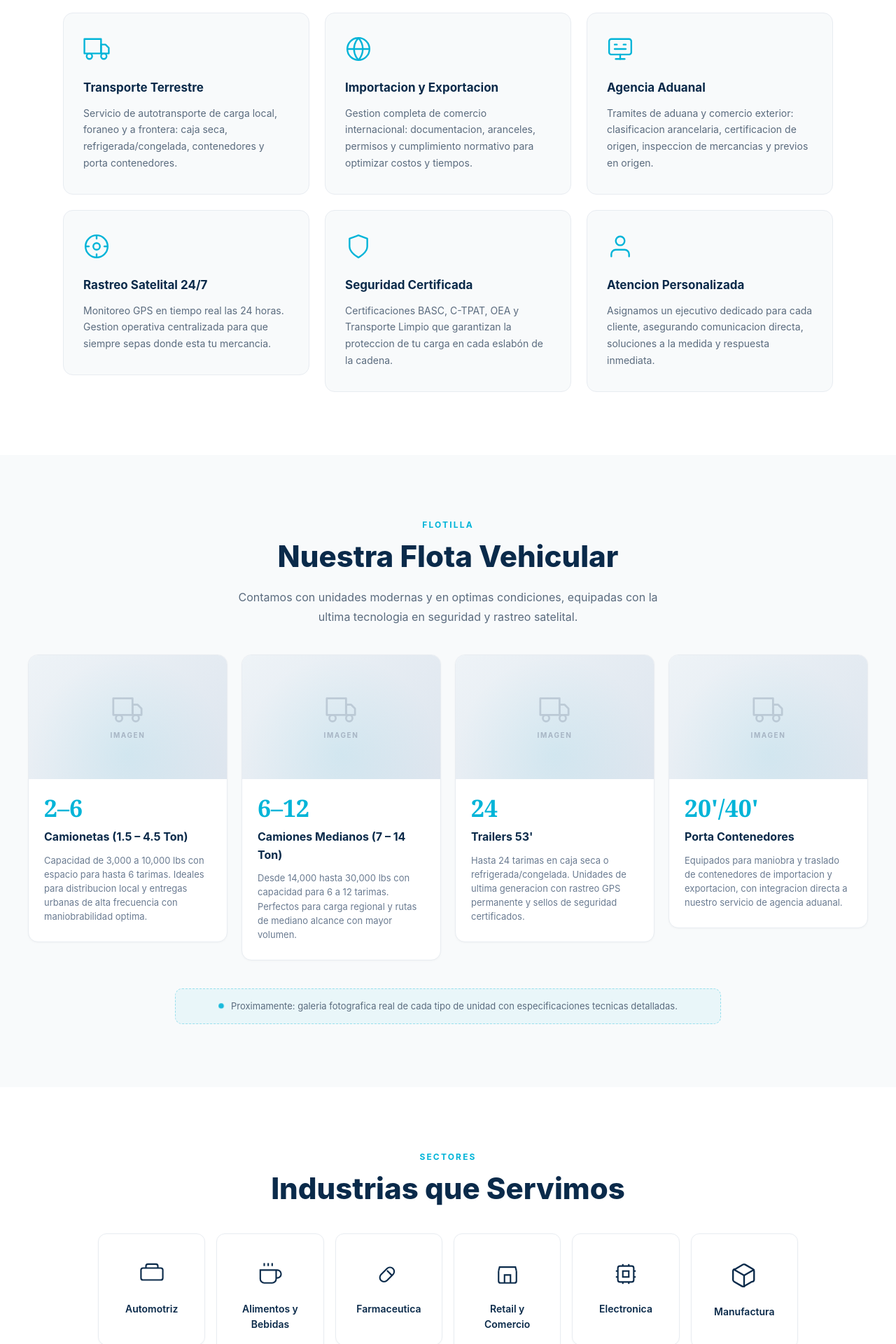
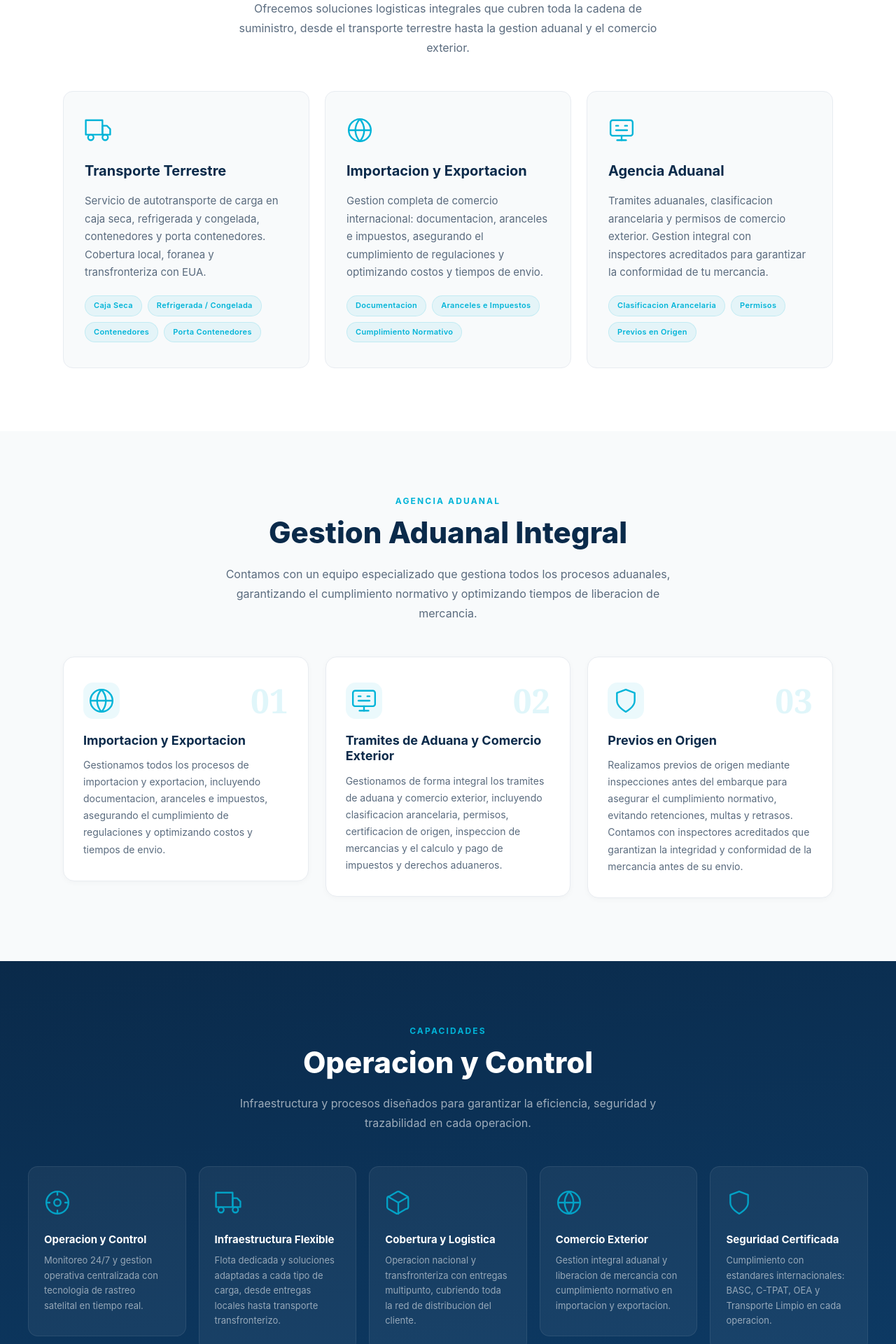
Before and after one commit to Nachitalan/Sever-Soluciones-Web, a React (Vite) app: page / in a window 1280 px wide. Shown: the part 2120-4040 px from the top of the page at 70% size. Built offline with nearby package versions, Linux system fonts and the light colour scheme.

Commit message:
Cambios de conceptos

```diff
--- a/src/App.jsx
+++ b/src/App.jsx
@@ -174,10 +174,10 @@ export default function App() {
       label: "Servicios",
       target: "servicios",
       items: [
-        { label: "Transporte Local", target: "servicios" },
-        { label: "Transporte Foraneo", target: "servicios" },
-        { label: "Transporte a Frontera", target: "servicios" },
-        { label: "Refrigerado / Congelado", target: "servicios" },
+        { label: "Transporte Terrestre", target: "servicios" },
+        { label: "Importacion y Exportacion", target: "servicios" },
+        { label: "Agencia Aduanal", target: "agencia-aduanal" },
+        { label: "Capacidades", target: "capacidades" },
         { label: "Nuestra Flotilla", target: "flotilla" },
       ],
     },
@@ -410,21 +410,133 @@ export default function App() {
         <Reveal>
           <p className="section__label" style={{ textAlign: "center" }}>NUESTROS SERVICIOS</p>
           <h2 className="section__title" style={{ textAlign: "center" }}>Soluciones de Transporte</h2>
+          <p className="section__text" style={{ textAlign: "center", maxWidth: 620, margin: "0 auto 48px" }}>
+            Ofrecemos soluciones logisticas integrales que cubren toda la cadena de suministro,
+            desde el transporte terrestre hasta la gestion aduanal y el comercio exterior.
+          </p>
         </Reveal>
-        <div className="serv-grid">
+        <div className="serv-grid serv-grid--three">
           {[
-            { icon: I.truck, title: "Transporte Terrestre", desc: "Servicio de autotransporte de carga local, foraneo y a frontera: caja seca, refrigerada/congelada, contenedores y porta contenedores." },
-            { icon: I.globe, title: "Importacion y Exportacion", desc: "Gestion completa de comercio internacional: documentacion, aranceles, permisos y cumplimiento normativo para optimizar costos y tiempos." },
-            { icon: I.customs, title: "Agencia Aduanal", desc: "Tramites de aduana y comercio exterior: clasificacion arancelaria, certificacion de origen, inspeccion de mercancias y previos en origen." },
-            { icon: I.gps, title: "Rastreo Satelital 24/7", desc: "Monitoreo GPS en tiempo real las 24 horas. Gestion operativa centralizada para que siempre sepas donde esta tu mercancia." },
-            { icon: I.shield, title: "Seguridad Certificada", desc: "Certificaciones BASC, C-TPAT, OEA y Transporte Limpio que garantizan la proteccion de tu carga en cada eslabón de la cadena." },
-            { icon: I.user, title: "Atencion Personalizada", desc: "Asignamos un ejecutivo dedicado para cada cliente, asegurando comunicacion directa, soluciones a la medida y respuesta inmediata." },
+            {
+              icon: I.truck,
+              title: "Transporte Terrestre",
+              desc: "Servicio de autotransporte de carga en caja seca, refrigerada y congelada, contenedores y porta contenedores. Cobertura local, foranea y transfronteriza con EUA.",
+              tags: ["Caja Seca", "Refrigerada / Congelada", "Contenedores", "Porta Contenedores"],
+            },
+            {
+              icon: I.globe,
+              title: "Importacion y Exportacion",
+              desc: "Gestion completa de comercio internacional: documentacion, aranceles e impuestos, asegurando el cumplimiento de regulaciones y optimizando costos y tiempos de envio.",
+              tags: ["Documentacion", "Aranceles e Impuestos", "Cumplimiento Normativo"],
+            },
+            {
+              icon: I.customs,
+              title: "Agencia Aduanal",
+              desc: "Tramites aduanales, clasificacion arancelaria y permisos de comercio exterior. Gestion integral con inspectores acreditados para garantizar la conformidad de tu mercancia.",
+              tags: ["Clasificacion Arancelaria", "Permisos", "Previos en Origen"],
+            },
           ].map((s, i) => (
-            <Reveal key={i} delay={i * 0.07}>
-              <div className="serv-card">
+            <Reveal key={i} delay={i * 0.1}>
+              <div className="serv-card serv-card--large">
                 <div className="serv-card__icon">{s.icon}</div>
                 <h3 className="serv-card__title">{s.title}</h3>
                 <p className="serv-card__text">{s.desc}</p>
+                <div className="serv-card__tags">
+                  {s.tags.map((t) => <span key={t} className="serv-tag">{t}</span>)}
+                </div>
+              </div>
+            </Reveal>
+          ))}
+        </div>
+      </section>
+
+      {/* ═══ AGENCIA ADUANAL DETAIL ═══ */}
+      <section id="agencia-aduanal" className="section section--light">
+        <Reveal>
+          <p className="section__label" style={{ textAlign: "center" }}>AGENCIA ADUANAL</p>
+          <h2 className="section__title" style={{ textAlign: "center" }}>Gestion Aduanal Integral</h2>
+          <p className="section__text" style={{ textAlign: "center", maxWidth: 660, margin: "0 auto 48px" }}>
+            Contamos con un equipo especializado que gestiona todos los procesos aduanales,
+            garantizando el cumplimiento normativo y optimizando tiempos de liberacion de mercancia.
+          </p>
+        </Reveal>
+        <div className="aduanal-grid">
+          {[
+            {
+              num: "01",
+              title: "Importacion y Exportacion",
+              desc: "Gestionamos todos los procesos de importacion y exportacion, incluyendo documentacion, aranceles e impuestos, asegurando el cumplimiento de regulaciones y optimizando costos y tiempos de envio.",
+              icon: I.globe,
+            },
+            {
+              num: "02",
+              title: "Tramites de Aduana y Comercio Exterior",
+              desc: "Gestionamos de forma integral los tramites de aduana y comercio exterior, incluyendo clasificacion arancelaria, permisos, certificacion de origen, inspeccion de mercancias y el calculo y pago de impuestos y derechos aduaneros.",
+              icon: I.customs,
+            },
+            {
+              num: "03",
+              title: "Previos en Origen",
+              desc: "Realizamos previos de origen mediante inspecciones antes del embarque para asegurar el cumplimiento normativo, evitando retenciones, multas y retrasos. Contamos con inspectores acreditados que garantizan la integridad y conformidad de la mercancia antes de su envio.",
+              icon: I.shield,
+            },
+          ].map((item, i) => (
+            <Reveal key={i} delay={i * 0.1}>
+              <div className="aduanal-card">
+                <div className="aduanal-card__top">
+                  <div className="aduanal-card__icon-wrap">{item.icon}</div>
+                  <span className="aduanal-card__num">{item.num}</span>
+                </div>
+                <h3 className="aduanal-card__title">{item.title}</h3>
+                <p className="aduanal-card__text">{item.desc}</p>
+              </div>
+            </Reveal>
+          ))}
+        </div>
+      </section>
+
+      {/* ═══ CAPACIDADES ═══ */}
+      <section id="capacidades" className="section section--dark">
+        <Reveal>
+          <p className="section__label" style={{ textAlign: "center", color: "#00b4d8" }}>CAPACIDADES</p>
+          <h2 className="section__title" style={{ textAlign: "center", color: "#fff" }}>Operacion y Control</h2>
+          <p className="section__text" style={{ textAlign: "center", maxWidth: 620, margin: "0 auto 48px", color: "rgba(255,255,255,0.6)" }}>
+            Infraestructura y procesos diseñados para garantizar la eficiencia, seguridad y trazabilidad en cada operacion.
+          </p>
+        </Reveal>
+        <div className="cap-grid">
+          {[
+            {
+              icon: I.gps,
+              title: "Operacion y Control",
+              desc: "Monitoreo 24/7 y gestion operativa centralizada con tecnologia de rastreo satelital en tiempo real.",
+            },
+            {
+              icon: I.truck,
+              title: "Infraestructura Flexible",
+              desc: "Flota dedicada y soluciones adaptadas a cada tipo de carga, desde entregas locales hasta transporte transfronterizo.",
+            },
+            {
+              icon: I.box,
+              title: "Cobertura y Logistica",
+              desc: "Operacion nacional y transfronteriza con entregas multipunto, cubriendo toda la red de distribucion del cliente.",
+            },
+            {
+              icon: I.globe,
+              title: "Comercio Exterior",
+              desc: "Gestion integral aduanal y liberacion de mercancia con cumplimiento normativo en importacion y exportacion.",
+            },
+            {
+              icon: I.shield,
+              title: "Seguridad Certificada",
+              desc: "Cumplimiento con estandares internacionales: BASC, C-TPAT, OEA y Transporte Limpio en cada operacion.",
+            },
+          ].map((c, i) => (
+            <Reveal key={i} delay={i * 0.08}>
+              <div className="cap-card">
+                <div className="cap-card__icon">{c.icon}</div>
+                <h3 className="cap-card__title">{c.title}</h3>
+                <p className="cap-card__text">{c.desc}</p>
               </div>
             </Reveal>
           ))}
@@ -1202,15 +1314,123 @@ img { max-width: 100%; height: auto; }
   display: grid; grid-template-columns: repeat(3, 1fr); gap: 22px;
   max-width: 1100px; margin: 40px auto 0;
 }
+.serv-grid--three { grid-template-columns: repeat(3, 1fr); }
 .serv-card {
   padding: 32px 28px; border-radius: 14px;
   background: #f8fafb; border: 1px solid #e8ecf1;
   transition: all 0.3s; cursor: default;
+  display: flex; flex-direction: column; gap: 0;
+}
+.serv-card--large {
+  padding: 36px 30px;
 }
 .serv-card:hover { background: #fff; border-color: #00b4d8; box-shadow: 0 8px 28px rgba(0,180,216,0.08); transform: translateY(-3px); }
 .serv-card__icon { color: #00b4d8; margin-bottom: 16px; }
 .serv-card__title { font-size: 17px; font-weight: 700; color: #0a2a4a; margin-bottom: 10px; }
-.serv-card__text { font-size: 14px; color: #5a6b7e; line-height: 1.7; margin: 0; }
+.serv-card--large .serv-card__title { font-size: 20px; margin-bottom: 14px; }
+.serv-card__text { font-size: 14px; color: #5a6b7e; line-height: 1.7; margin: 0; flex: 1; }
+.serv-card--large .serv-card__text { font-size: 15px; }
+.serv-card__tags {
+  display: flex; flex-wrap: wrap; gap: 8px;
+  margin-top: 20px;
+}
+.serv-tag {
+  font-size: 11px; font-weight: 600;
+  padding: 5px 12px; border-radius: 100px;
+  background: rgba(0,180,216,0.08);
+  color: #00b4d8;
+  letter-spacing: 0.03em;
+  border: 1px solid rgba(0,180,216,0.15);
+  transition: all 0.2s;
+}
+.serv-card:hover .serv-tag {
+  background: rgba(0,180,216,0.12);
+  border-color: rgba(0,180,216,0.3);
+}
+
+/* ── AGENCIA ADUANAL ── */
+.aduanal-grid {
+  display: grid; grid-template-columns: repeat(3, 1fr); gap: 24px;
+  max-width: 1100px; margin: 0 auto;
+}
+.aduanal-card {
+  padding: 36px 28px 32px;
+  background: #fff;
+  border-radius: 16px;
+  border: 1px solid #e8ecf1;
+  box-shadow: 0 2px 8px rgba(0,0,0,0.03);
+  transition: all 0.3s;
+  display: flex; flex-direction: column; gap: 0;
+}
+.aduanal-card:hover {
+  border-color: #00b4d8;
+  box-shadow: 0 12px 36px rgba(0,180,216,0.1);
+  transform: translateY(-3px);
+}
+.aduanal-card__top {
+  display: flex; align-items: center; justify-content: space-between;
+  margin-bottom: 20px;
+}
+.aduanal-card__icon-wrap {
+  width: 52px; height: 52px;
+  border-radius: 14px;
+  background: rgba(0,180,216,0.08);
+  color: #00b4d8;
+  display: flex; align-items: center; justify-content: center;
+  transition: all 0.3s;
+}
+.aduanal-card:hover .aduanal-card__icon-wrap {
+  background: rgba(0,180,216,0.15);
+}
+.aduanal-card__num {
+  font-size: 48px; font-weight: 800;
+  color: rgba(0,180,216,0.12);
+  line-height: 1;
+  font-family: 'Playfair Display', Georgia, serif;
+  transition: color 0.3s;
+}
+.aduanal-card:hover .aduanal-card__num { color: rgba(0,180,216,0.2); }
+.aduanal-card__title {
+  font-size: 18px; font-weight: 700; color: #0a2a4a;
+  margin: 0 0 12px; line-height: 1.25;
+}
+.aduanal-card__text {
+  font-size: 14px; color: #5a6b7e; line-height: 1.72; margin: 0;
+}
+
+/* ── CAPACIDADES ── */
+.cap-grid {
+  display: grid; grid-template-columns: repeat(5, 1fr); gap: 18px;
+  max-width: 1200px; margin: 0 auto;
+}
+.cap-card {
+  padding: 32px 22px;
+  border-radius: 14px;
+  background: rgba(255,255,255,0.05);
+  border: 1px solid rgba(255,255,255,0.08);
+  transition: all 0.3s;
+  display: flex; flex-direction: column; align-items: flex-start; gap: 0;
+}
+.cap-card:hover {
+  background: rgba(0,180,216,0.08);
+  border-color: rgba(0,180,216,0.25);
+  transform: translateY(-3px);
+  box-shadow: 0 10px 30px rgba(0,0,0,0.15);
+}
+.cap-card__icon {
+  color: #00b4d8;
+  margin-bottom: 16px;
+  opacity: 0.85;
+  transition: opacity 0.3s;
+}
+.cap-card:hover .cap-card__icon { opacity: 1; }
+.cap-card__title {
+  font-size: 15px; font-weight: 700; color: #fff;
+  margin: 0 0 10px; line-height: 1.3;
+}
+.cap-card__text {
+  font-size: 13px; color: rgba(255,255,255,0.55); line-height: 1.65; margin: 0;
+}
 
 /* ── FLOTILLA ── */
 .flot-grid {
@@ -1969,6 +2189,9 @@ a.footer__link-static:hover { color: #00b4d8; }
 @media (max-width: 768px) {
   .two-col { grid-template-columns: 1fr !important; }
   .serv-grid { grid-template-columns: 1fr !important; }
+  .serv-grid--three { grid-template-columns: 1fr !important; }
+  .aduanal-grid { grid-template-columns: 1fr !important; }
+  .cap-grid { grid-template-columns: repeat(2, 1fr) !important; }
   .flot-grid { grid-template-columns: repeat(2, 1fr) !important; }
   .sector-grid { grid-template-columns: repeat(2, 1fr) !important; }
   .contact-layout { grid-template-columns: 1fr !important; }
@@ -2000,6 +2223,7 @@ a.footer__link-static:hover { color: #00b4d8; }
   .flot-grid { grid-template-columns: 1fr !important; }
   .clients-grid { grid-template-columns: repeat(2, 1fr) !important; }
   .pilares-grid { grid-template-columns: 1fr !important; }
+  .cap-grid { grid-template-columns: 1fr !important; }
 }
 
 /* ── SCROLLBAR ── */
```
